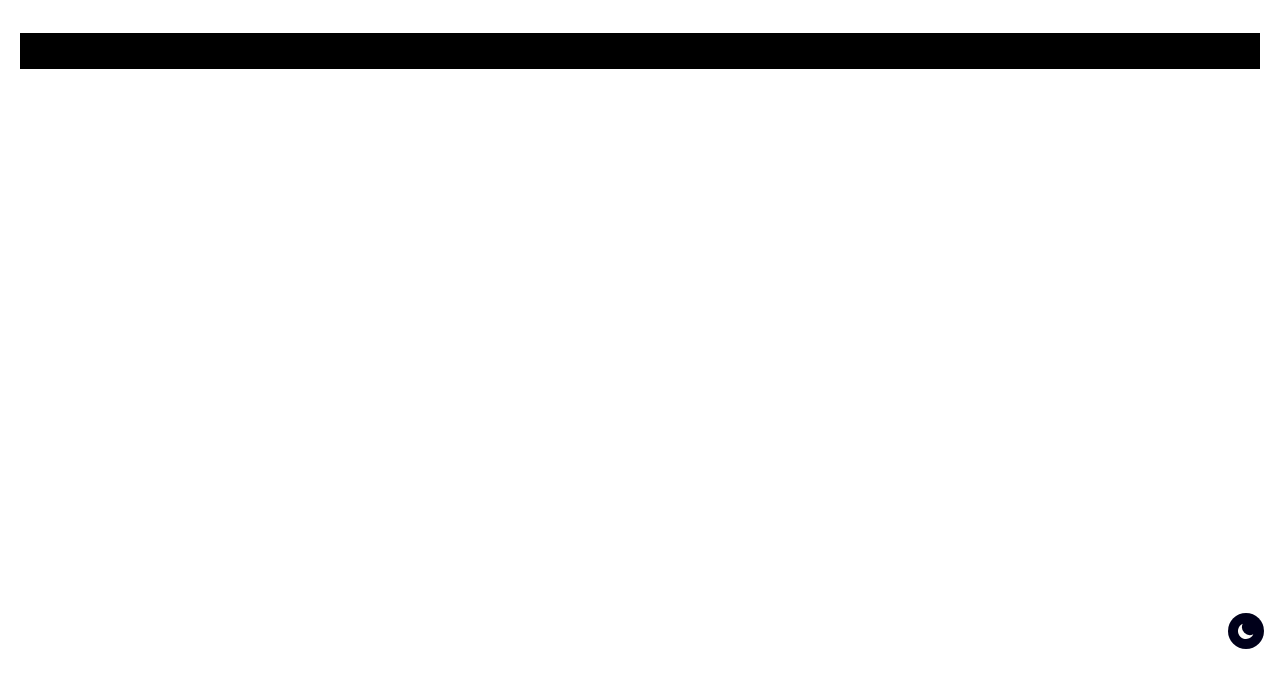
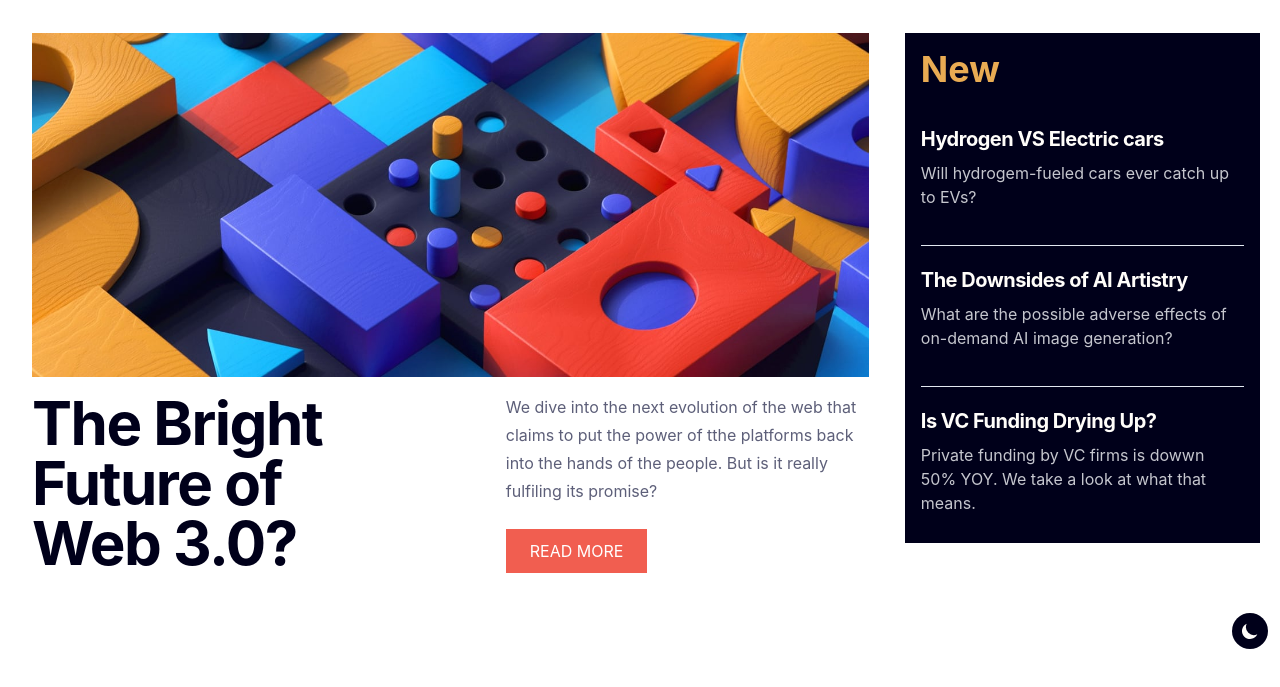
Before and after one commit to Herald-Flores/news-homepage, an Astro site: page / in a window 1280 px wide. Shown: the part 71-758 px from the top of the page. Built offline with nearby package versions, Linux system fonts and the light colour scheme; Astro itself is replaced by a stand-in of ours.

Commit message:
feat: Add Sidebar post

```diff
--- a/src/components/CardFeature/CardFeature.astro
+++ b/src/components/CardFeature/CardFeature.astro
@@ -21,7 +21,7 @@
 	/>
 
 	<div class="card__body flex flex-col lg:grid lg:grid-cols-9 lg:justify-between gap-4 pt-4">
-		<div class="col-span-5 lg:pr-16">
+		<div class="col-span-5 lg:pr-24">
 			<h1 class="font-bold text-neutral-dark dark:text-neutral-white text-5xl lg:text-6xl leading-1 tracking-tight">
 				{title}
 			</h1>
--- a/src/components/Footer/Footer.astro
+++ b/src/components/Footer/Footer.astro
@@ -6,7 +6,7 @@
 
 
 <footer class="relative">
-	<button id="theme-toggle" class="text-neutral-white transition-all duration-500 hover:text-neutral-dark bg-neutral-dark hover:bg-neutral-grayish focus:outline-none text-sm p-2 flex justify-center items-center rounded-full fixed bottom-20 right-4">
+	<button id="theme-toggle" class="text-neutral-white transition-all duration-500 hover:text-neutral-dark bg-neutral-dark hover:bg-neutral-grayish focus:outline-none text-sm p-2 flex justify-center items-center rounded-full fixed bottom-20 right-3">
 		<DarkIcon />
 		<LightIcon />
 	</button>
--- /dev/null
+++ b/src/components/SideBar/Components/Card.astro
@@ -0,0 +1,20 @@
+---
+interface Props {
+	id: number;
+  title: string;
+  body: string;
+}
+
+const {id, title, body} = Astro.props;
+---
+
+<li>
+	<a href="#" class="block max-w-sm px-0 pb-3 pt-5">
+		<h5 class="mb-2 text-xl font-bold tracking-tight text-neutral-white dark:text-neutral-dark hover:text-primary">
+			{title}
+		</h5>
+		<p class="font-normal text-neutral-grayish dark:text-neutral-dark-grayish">
+			{body}
+		</p>
+	</a>
+</li>
--- /dev/null
+++ b/src/components/SideBar/SideBar.astro
@@ -0,0 +1,38 @@
+---
+import Card from './Components/Card.astro'
+const data = [
+	{
+		id: 1,
+		title: 'Hydrogen VS Electric cars',
+		body: 'Will hydrogem-fueled cars ever catch up to EVs?'
+	},
+	{
+		id: 2,
+		title: 'The Downsides of AI Artistry',
+		body: 'What are the possible adverse effects of on-demand AI image generation?'
+	},
+	{
+		id: 3,
+		title: 'Is VC Funding Drying Up?',
+		body: 'Private funding by VC firms is dowwn 50% YOY. We take a look at what that means.'
+	}
+]
+
+---
+
+<aside class="box-border col-span-1 px-4 lg:px-0 lg:col-span-3 lg:row-span-5 lg:col-start-8">
+	<div class="bg-neutral-dark dark:bg-neutral-white p-4">
+		<h2 class="text-primary font-bold text-4xl mb-4">New</h2>
+		<ul class="m-0 p-0 flex flex-col gap-6 divide-y">
+			{
+				data.map(card => (
+					<Card
+						id={card.id}
+						title={card.title}
+						body={card.body}
+					/>
+				))
+			}
+		</ul>
+	</div>
+</aside>
--- a/src/pages/index.astro
+++ b/src/pages/index.astro
@@ -1,11 +1,26 @@
 ---
+import CardFeature from '../components/CardFeature/CardFeature.astro'
+import Sidebar from '../components/SideBar/SideBar.astro'
 import Layout from '../layouts/Layout.astro'
 ---
 
-<Layout title='Welcome to Astro.'>
-	<main class='bg-black'>
-		<h1 class='text-3xl font-bold underline'>
-      Welcome to <span class='text-gradient'>Astro</span>
-		</h1>
-	</main>
+<Layout title='News Blog - Frontend Mentor'>
+	<div class="grid grid-cols-1 lg:grid-cols-10 gap-4 lg:gap-6">
+		<div class="col-span-1 lg:col-span-7 row-span-5">
+			<CardFeature
+				href="#"
+				textButton='Read More'
+				title="The Bright Future of Web 3.0?"
+				body="We dive into the next evolution of the web that claims to put the power of tthe platforms back into the hands of the people. But is it really fulfiling its promise?"
+				imageXL="/img/image-web-3-desktop.jpg"
+				imageXS="/img/image-web-3-mobile.jpg"
+			/>
+		</div>
+
+		<Sidebar />
+
+		<div class="col-span-1 lg:col-span-10 row-span-2 row-start-6">
+
+		</div>
+	</div>
 </Layout>
```
Also changed, not shown: desktop-preview.jpg (added).
